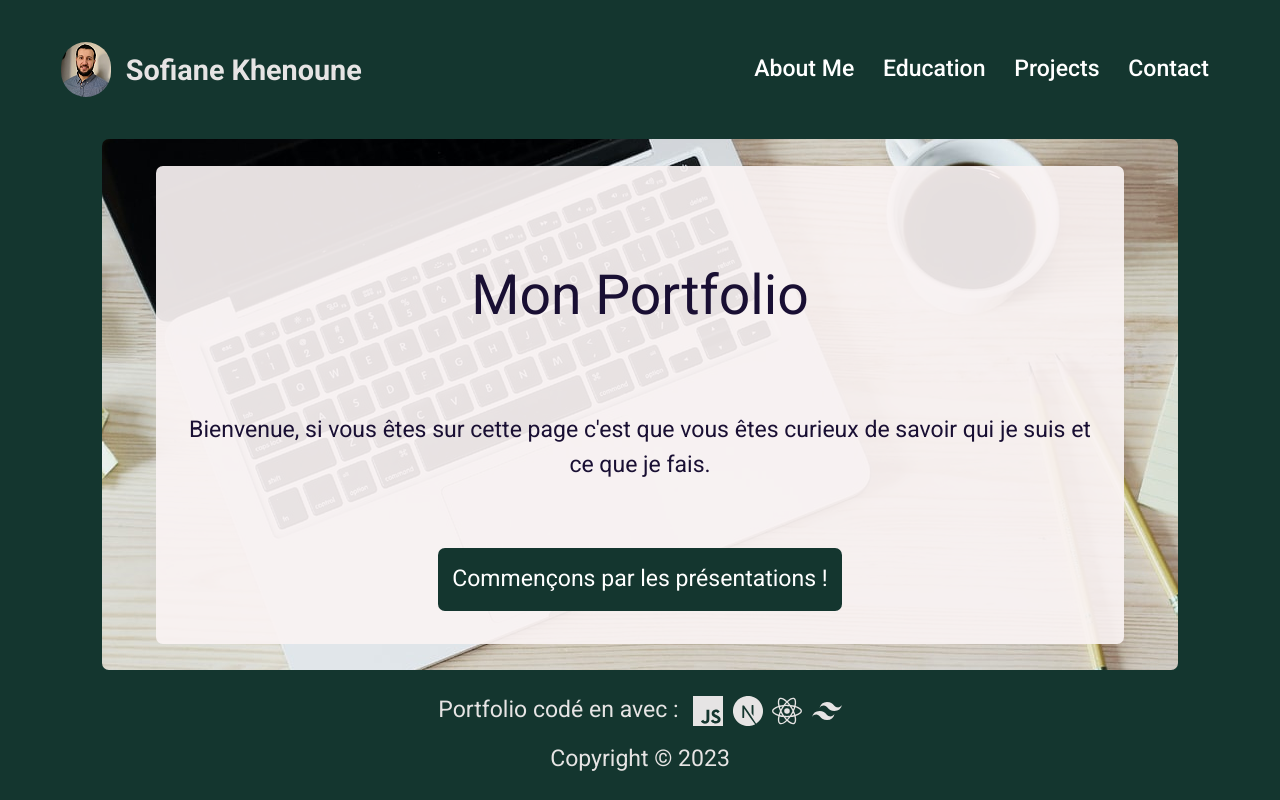
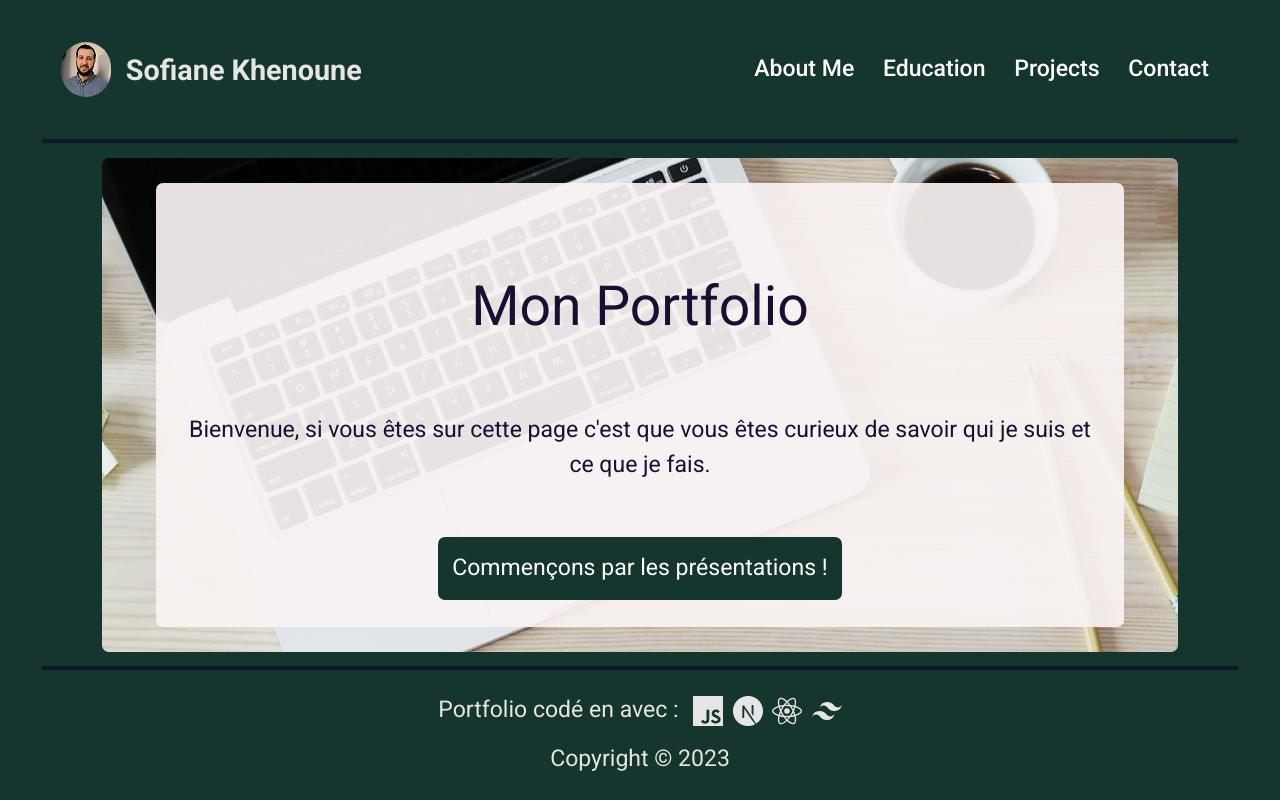
Before and after one commit to SofianeKhenoune/my_portfolio, a Next.js app: page / in a window 1280 px wide. Built offline with nearby package versions, Linux system fonts and the light colour scheme.

Commit message:
feature: add border to header and footer

```diff
--- a/components/Footer/Footer.js
+++ b/components/Footer/Footer.js
@@ -6,7 +6,7 @@ import {
 } from 'react-icons/si';
 const Footer = () => {
   return (
-    <footer className='text-center'>
+    <footer className='text-center border-t-4 border-gray-900 mt-3'>
       <div className='flex justify-center flex-wrap mb-3 items-center'>
         <p>Portfolio codé en avec :</p>
         <div className='ml-3 flex'>
--- a/components/Header/Header.js
+++ b/components/Header/Header.js
@@ -2,7 +2,7 @@ import NavBar from './NavBar';
 
 const Header = () => {
   return (
-    <header>
+    <header className='border-b-4 border-gray-900 mb-3'>
       {/* menu navigation */}
       <NavBar />
     </header>
--- a/components/Header/NavBar.js
+++ b/components/Header/NavBar.js
@@ -5,7 +5,7 @@ import { useRouter } from 'next/router';
 const NavBar = () => {
   const pathname = useRouter().pathname;
   const navItemStyle =
-    'block py-2 pl-3 pr-4 text-white rounded hover:bg-gray-100 hover:bg-gray-900 md:border-0 md:p-2 dark:text-white  dark:hover:bg-gray-700 dark:hover:text-white md:dark:hover:bg-transparent hover:scale-110 ';
+    'block py-2 pl-3 pr-4 text-white rounded hover:bg-white hover:text-gray-900 md:border-0 md:p-2 dark:text-white  dark:hover:bg-gray-700 dark:hover:text-white md:dark:hover:bg-transparent hover:scale-110 transition duration-300 ease-in-out ';
   const navActiveItemStyle = `${navItemStyle} md:bg-gray-900`;
   return (
     <nav className='border-gray-200 dark:bg-gray-900'>
```
